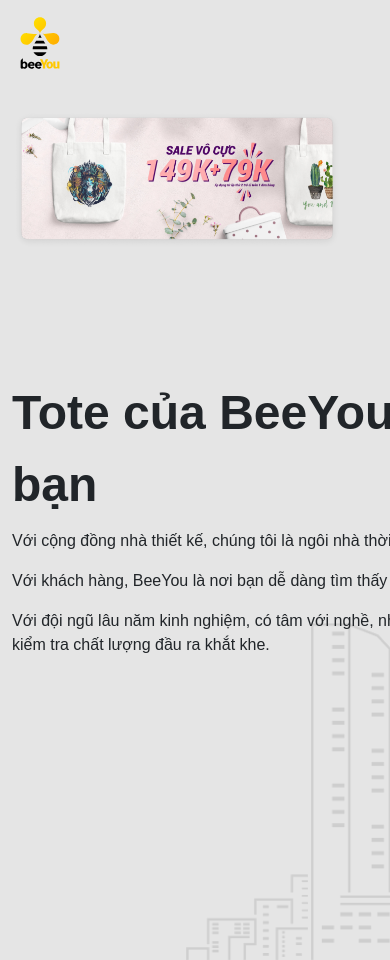
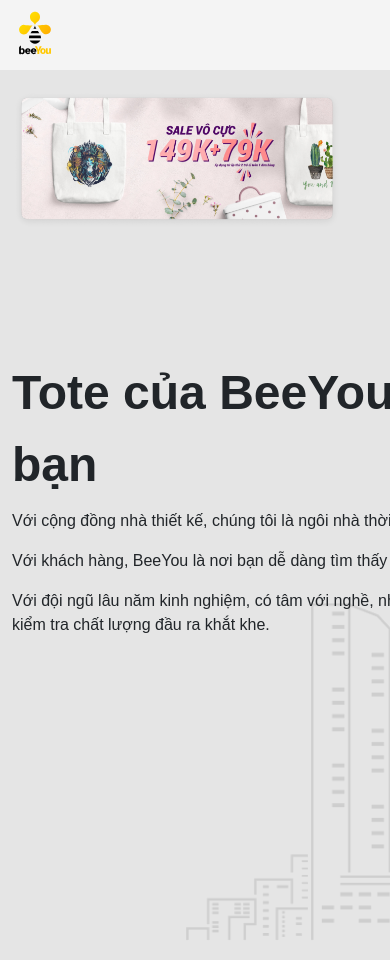
Before and after one commit to Confuse-Coder/ToteBee, a website: page index.html in a window 390 px wide. Shown: the top 960 px of the page. Drawn offline with nearby package versions, Linux system fonts and the light colour scheme.

Commit message:
updating...

```diff
--- a/scss/sections/_content.scss
+++ b/scss/sections/_content.scss
@@ -136,7 +136,6 @@
       max-width: 360px;
       top: 240px;
       padding: 30px;
-      // margin-top: 400px;
     }
     .card-text-box {
       position: relative;
@@ -215,9 +214,6 @@
 
       img {
         position: absolute;
-        // overflow: hidden;
-        // width: 100%;
-        // width: 100;
         height: 100%;
         -webkit-transform: scale(1);
         transform: scale(1);
--- a/scss/sections/_header.scss
+++ b/scss/sections/_header.scss
@@ -7,23 +7,15 @@
   background-color: $bg;
 }
 
-.navbar-brand {
-  img {
-    width: 56px;
-    height: 56px;
-
+#nav {
   @include mobile {
-      width: 36px;
-      height: 36px;
-    }
-  }
+    // max-width: 360px;
+    height: 70px;
   }
 
-#nav {
-  @include mobile {
-    max-width: 360px;
+  @include tablet {
+    // max-width: 768px;
     height: 70px;
-  }
   }
 
   .navbar {
@@ -36,6 +28,29 @@
       background-color: $bg-nav;
     }
 
+    @include tablet {
+      width: 768px;
+      height: 70px;
+      background-color: $bg-nav;
+    }
+
+    .navbar-brand {
+      img {
+        width: 56px;
+        height: 56px;
+
+        @include mobile {
+          width: 36px;
+          height: 36px;
+        }
+
+        @include tablet {
+          width: 46px;
+          height: 46px;
+        }
+      }
+    }
+
     button {
       .closeIcon {
         display: none;
@@ -46,19 +61,56 @@
       &:focus {
         box-shadow: none !important;
       }
-    @include mobile {
-    }
 
       img {
         @include mobile {
           height: 20px;
           width: 20px;
         }
+
+        @include tablet {
+          height: 28px;
+          width: 28px;
+        }
       }
     }
 
     .navbar-collapse {
       @include mobile {
+        position: absolute;
+        z-index: 10;
+        top: 90px;
+        right: 0;
+        height: 500px;
+        width: 100%;
+        background-color: #e5e5e5;
+        background-image: url('../../img/image-menu.png');
+        background-repeat: no-repeat;
+        background-position: center bottom;
+
+        .navbar-nav {
+          justify-content: center;
+          align-items: center;
+          gap: 5px;
+
+          li:nth-child(5) {
+            a {
+              font-weight: 400;
+              font-size: 12px;
+            }
+          }
+
+          li:nth-child(6) {
+            a {
+              img:nth-child(2) {
+                margin-left: -8px;
+              }
+            }
+          }
+        }
+      }
+
+      @include tablet {
         position: absolute;
         z-index: 10;
         top: 90px;
@@ -139,6 +191,14 @@
         width: 20px;
         height: 20px;
       }
+
+      @include tablet {
+        position: absolute;
+        right: 100px;
+        top: 25px;
+        width: 24px;
+        height: 24px;
+      }
       z-index: 1;
       width: 40px;
       height: 40px;
@@ -152,6 +212,12 @@
           font-size: 12px;
           transform: translate(50%, -25%);
         }
+
+        @include tablet {
+          font-size: 12px;
+          transform: translate(65%, -10%);
+        }
+
         color: $black;
         transform: translate(75%, 50%);
       }
@@ -169,6 +235,11 @@
           height: 12px;
           transform: translate(25%, -40%);
         }
+        @include tablet {
+          width: 14px;
+          height: 14px;
+          transform: translate(25%, -40%);
+        }
         b {
           position: absolute;
           transform: translate(77%, -7%);
@@ -177,6 +248,11 @@
           @include mobile {
             transform: translate(90%, 0%);
             font-size: 6px;
+          }
+          @include tablet {
+            transform: translate(75%, -5%);
+            font-size: 8px;
+          }
         }
       }
     }
--- a/scss/sections/_media-queries.scss
+++ b/scss/sections/_media-queries.scss
@@ -1,11 +1,11 @@
+@mixin tablet {
+  @media screen and (max-width: 768px) {
+    @content;
+  }
+}
+
 @mixin mobile {
   @media screen and (max-width: 360px) {
     @content;
   }
 }
-
-@mixin tablet {
-  @media screen and (max-width: 768px) {
-    @content;
-  }
-}
```
Also changed, not shown: assets/css/style.css, 1 other file. Lines whose indentation alone changed are shown as unchanged.
